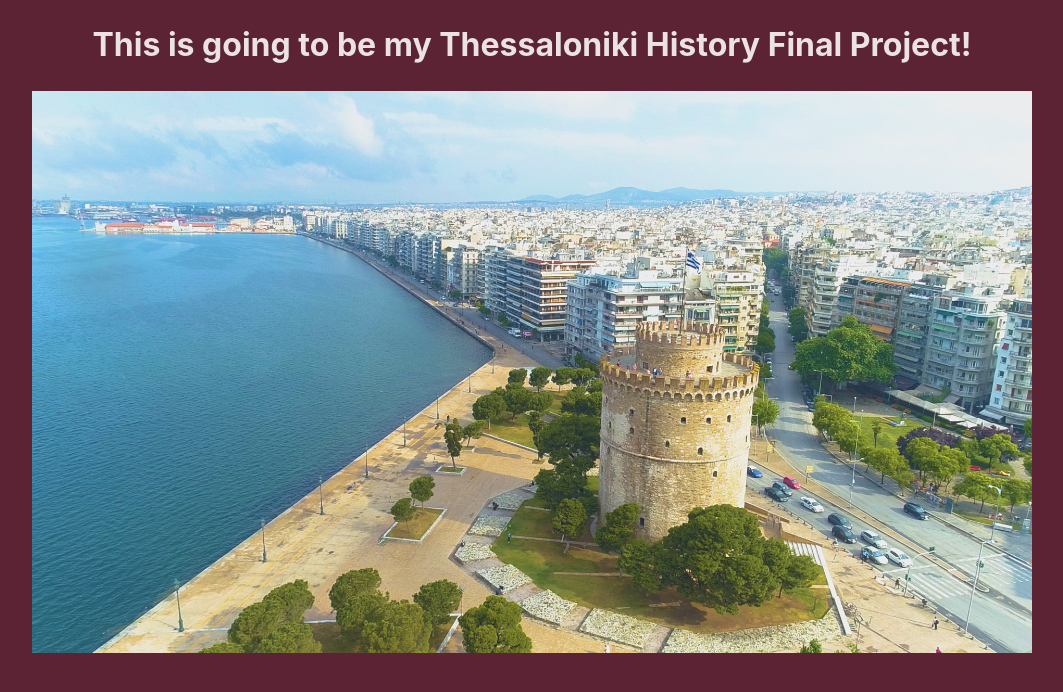
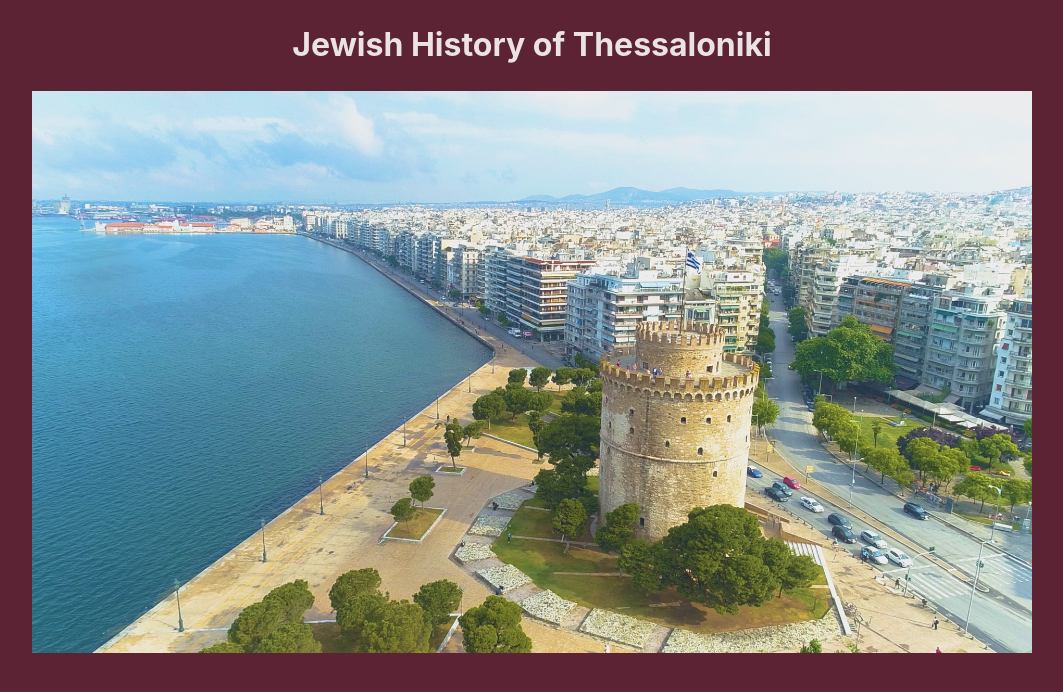
Before and after one commit to Ajmicco18/Thessaloniki-History-Website, a React (Vite) app in the folder thessaloniki-history/: page / in a window 1280 px wide. Shown: the top 692 px of the page, without its empty margins (108-1171 px from the left). Built offline with nearby package versions, Linux system fonts and the light colour scheme.

Commit message:
determined topic for the website

```diff
--- a/thessaloniki-history/src/App.jsx
+++ b/thessaloniki-history/src/App.jsx
@@ -5,7 +5,7 @@ function App() {
   return (
     <>
       <div style={{ display: "flex", flexDirection: "column", alignItems: "center", justifyContent: "center" }}>
-        <h1>This is going to be my Thessaloniki History Final Project!</h1>
+        <h1>Jewish History of Thessaloniki</h1>
         <img src={whiteTower} alt="White Tower" width={"1000px"} />
 
       </div>
```
